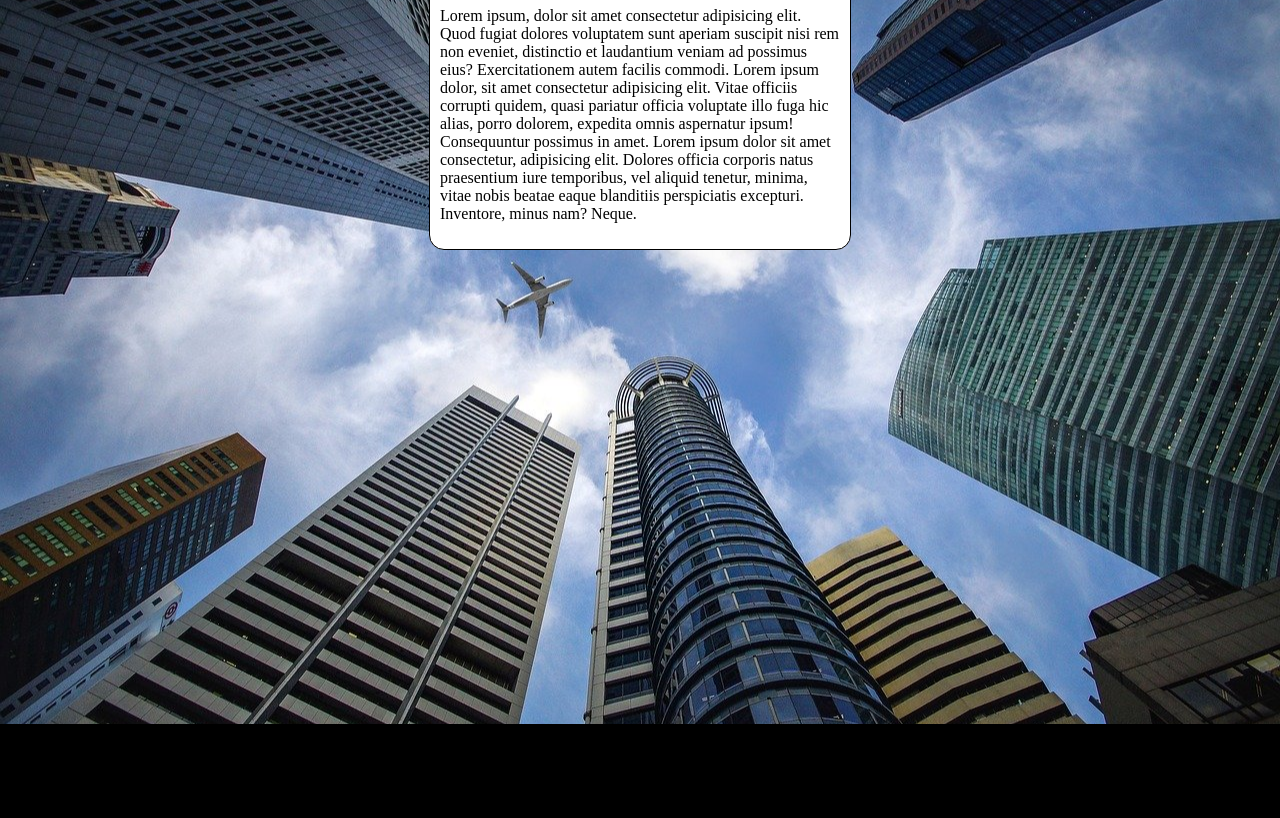
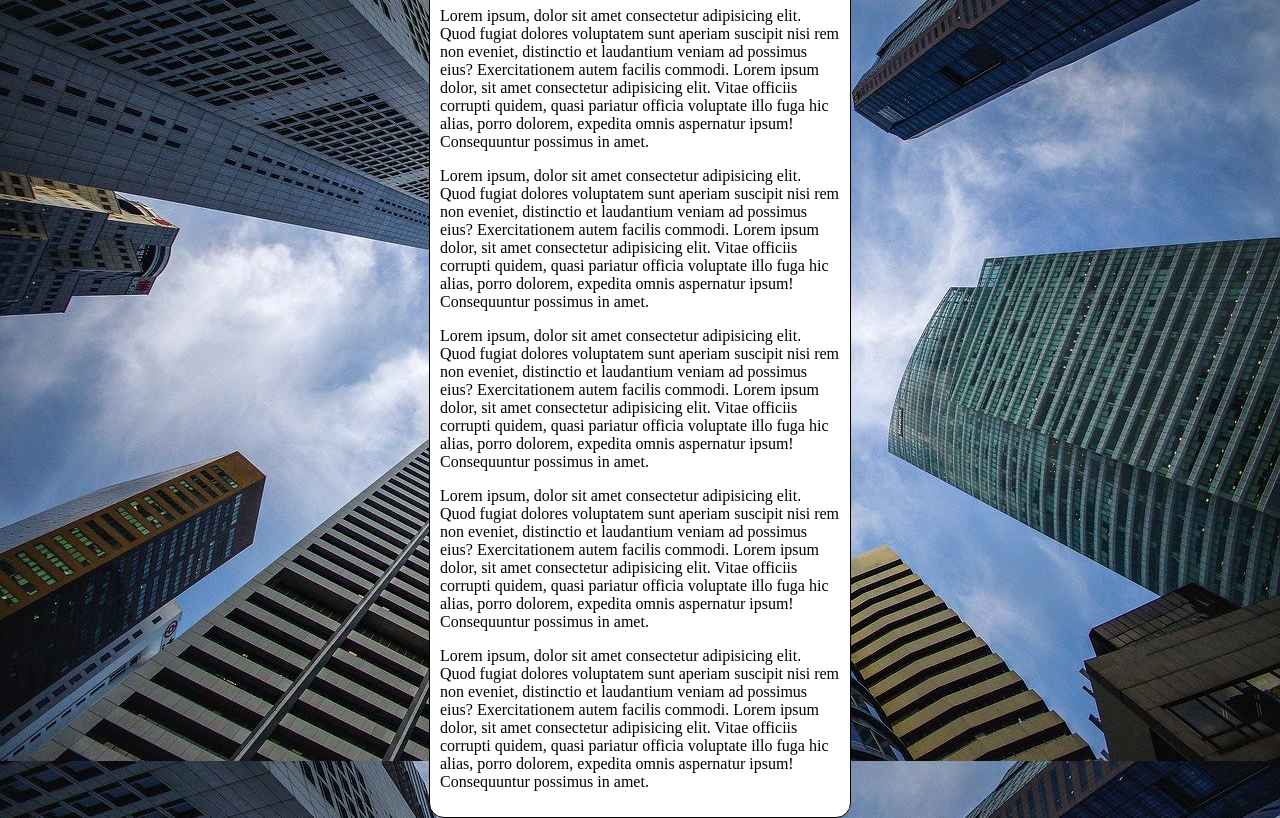
Before and after one commit to devjoao-xoli/html-css, a plain HTML site: page exercicios/ex022/fundo006.html in a window 1280 px wide. Shown: the part 92-910 px from the top of the page. Before the commit the page ends 816 px from the top, so only its background shows below. Drawn offline with Linux system fonts and the light colour scheme.

Commit message:
Update fundo006.html

```diff
--- a/exercicios/ex022/fundo006.html
+++ b/exercicios/ex022/fundo006.html
@@ -7,12 +7,9 @@
     <title>Document</title>
     <style>
         body{
-            background-color: black;
-            background-image: url(imagens/wallpaper002.jpg);
-            background-position: center left;
-            background-repeat: no-repeat;
+            height: 100vh;
+            background: black url('imagens/wallpaper002.jpg') center center no-repeat fixed;
             background-size: cover;
-            height: 100vh;
         }
 
         main{
@@ -20,15 +17,24 @@
             border: 1px solid black;
             border-radius: 15px;
             margin: auto;
+            max-width: 400px;
             padding: 10px;
-            width: 400px;
         }
     </style>
 </head>
 <body>
     <main>
         <h1>Teste de Imagem de Fundo</h1>
-        <p>Lorem ipsum, dolor sit amet consectetur adipisicing elit. Quod fugiat dolores voluptatem sunt aperiam suscipit nisi rem non eveniet, distinctio et laudantium veniam ad possimus eius? Exercitationem autem facilis commodi. Lorem ipsum dolor, sit amet consectetur adipisicing elit. Vitae officiis corrupti quidem, quasi pariatur officia voluptate illo fuga hic alias, porro dolorem, expedita omnis aspernatur ipsum! Consequuntur possimus in amet. Lorem ipsum dolor sit amet consectetur, adipisicing elit. Dolores officia corporis natus praesentium iure temporibus, vel aliquid tenetur, minima, vitae nobis beatae eaque blanditiis perspiciatis excepturi. Inventore, minus nam? Neque.</p>
+        <p>Lorem ipsum, dolor sit amet consectetur adipisicing elit. Quod fugiat dolores voluptatem sunt aperiam suscipit nisi rem non eveniet, distinctio et laudantium veniam ad possimus eius? Exercitationem autem facilis commodi. Lorem ipsum dolor, sit amet consectetur adipisicing elit. Vitae officiis corrupti quidem, quasi pariatur officia voluptate illo fuga hic alias, porro dolorem, expedita omnis aspernatur ipsum! Consequuntur possimus in amet.
+        </p>
+        <p>Lorem ipsum, dolor sit amet consectetur adipisicing elit. Quod fugiat dolores voluptatem sunt aperiam suscipit nisi rem non eveniet, distinctio et laudantium veniam ad possimus eius? Exercitationem autem facilis commodi. Lorem ipsum dolor, sit amet consectetur adipisicing elit. Vitae officiis corrupti quidem, quasi pariatur officia voluptate illo fuga hic alias, porro dolorem, expedita omnis aspernatur ipsum! Consequuntur possimus in amet.
+        </p>
+        <p>Lorem ipsum, dolor sit amet consectetur adipisicing elit. Quod fugiat dolores voluptatem sunt aperiam suscipit nisi rem non eveniet, distinctio et laudantium veniam ad possimus eius? Exercitationem autem facilis commodi. Lorem ipsum dolor, sit amet consectetur adipisicing elit. Vitae officiis corrupti quidem, quasi pariatur officia voluptate illo fuga hic alias, porro dolorem, expedita omnis aspernatur ipsum! Consequuntur possimus in amet.
+        </p>
+        <p>Lorem ipsum, dolor sit amet consectetur adipisicing elit. Quod fugiat dolores voluptatem sunt aperiam suscipit nisi rem non eveniet, distinctio et laudantium veniam ad possimus eius? Exercitationem autem facilis commodi. Lorem ipsum dolor, sit amet consectetur adipisicing elit. Vitae officiis corrupti quidem, quasi pariatur officia voluptate illo fuga hic alias, porro dolorem, expedita omnis aspernatur ipsum! Consequuntur possimus in amet.
+        </p>
+        <p>Lorem ipsum, dolor sit amet consectetur adipisicing elit. Quod fugiat dolores voluptatem sunt aperiam suscipit nisi rem non eveniet, distinctio et laudantium veniam ad possimus eius? Exercitationem autem facilis commodi. Lorem ipsum dolor, sit amet consectetur adipisicing elit. Vitae officiis corrupti quidem, quasi pariatur officia voluptate illo fuga hic alias, porro dolorem, expedita omnis aspernatur ipsum! Consequuntur possimus in amet.
+        </p>
     </main>
 
 </body>
```
